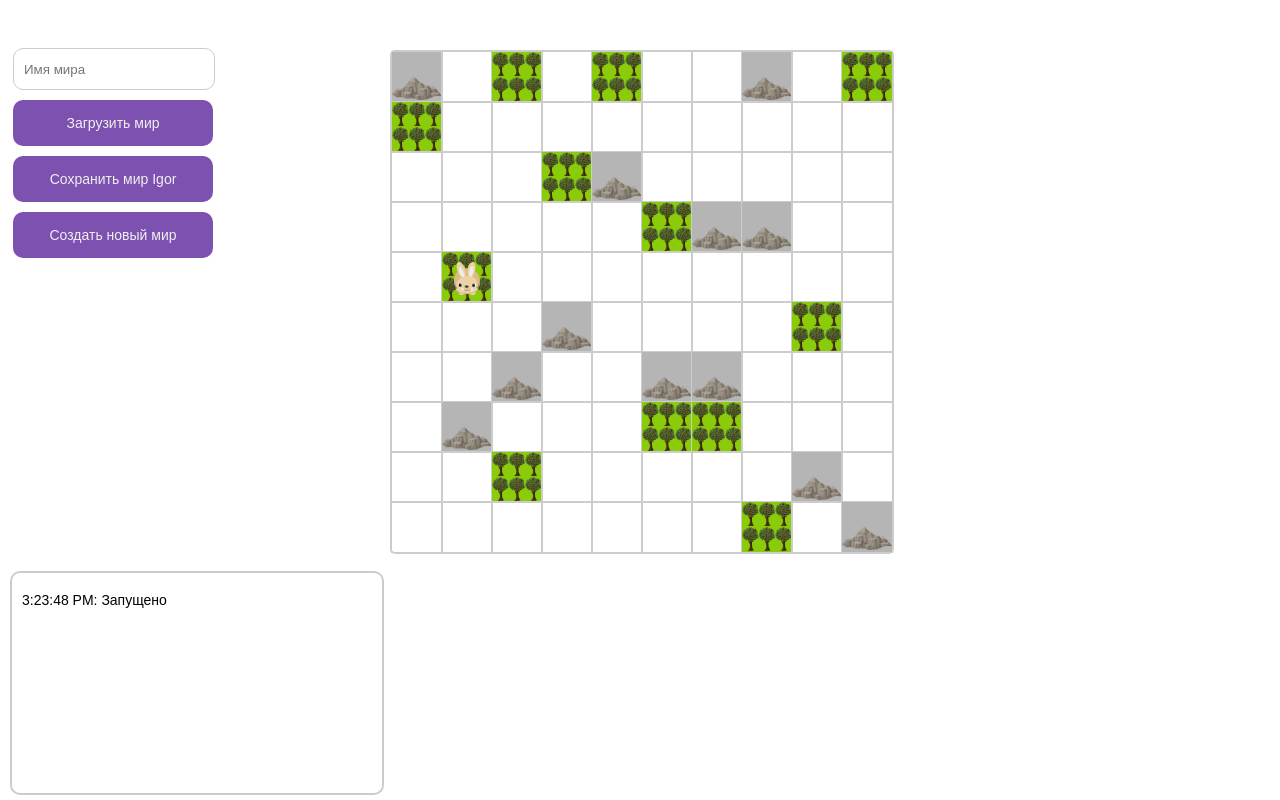
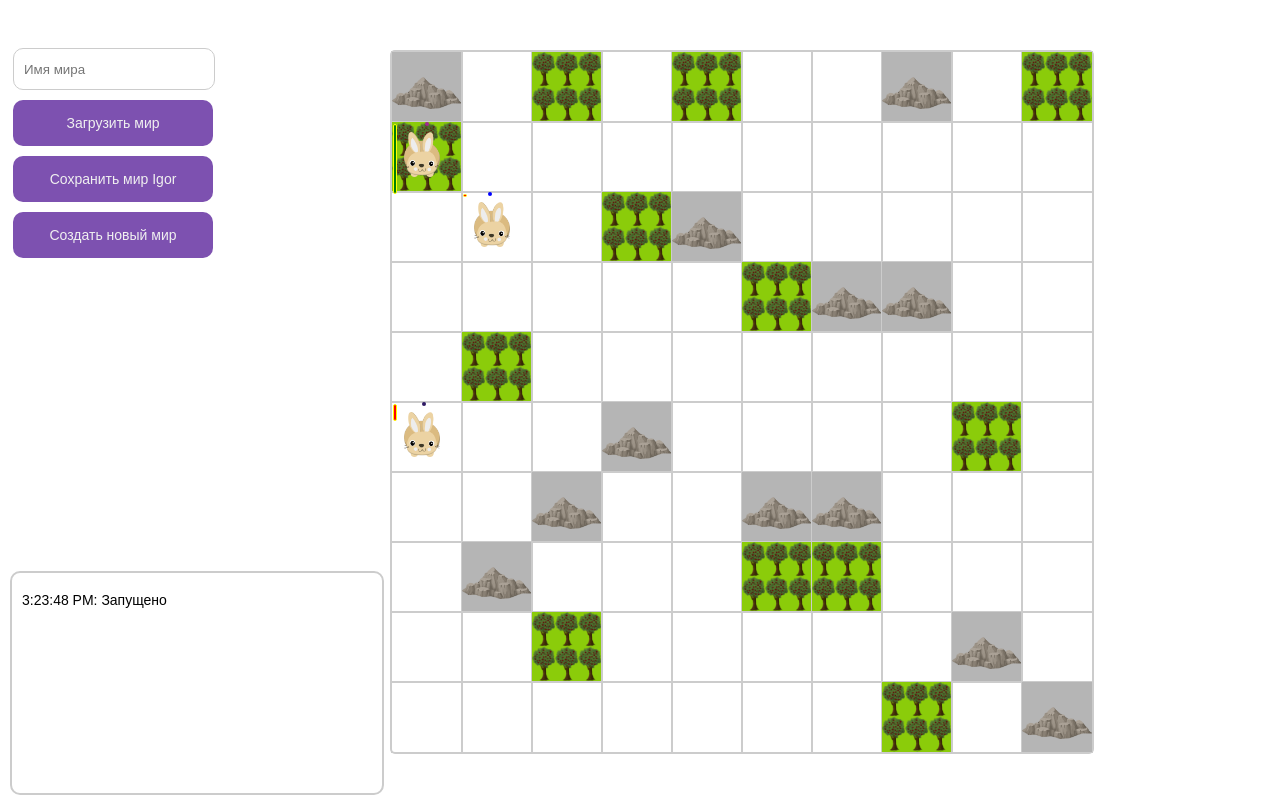
Before and after one commit to Igor3411/react-education-eco, a React (Create React App) app: page / in a window 1280 px wide. Built offline with nearby package versions, Linux system fonts and the light colour scheme.

Commit message:
Несколько животных, пища, поиск пищи, смерть

```diff
--- a/src/actions/animals/go.js
+++ b/src/actions/animals/go.js
@@ -5,36 +5,32 @@ export default function go(name, place, goto) {
     return dispatch => {
         switch (goto) {
             case "top":
-                if (name === 'Rabbit') {
                 dispatch({
                     type: GO_RABBIT,
                     goto: [place[0] - 1, place[1]],
+                    name: name
                 });
-                }
                 break;
             case "bottom":
-                if (name === 'Rabbit') {
                 dispatch({
                     type: GO_RABBIT,
                     goto: [place[0] + 1, place[1]],
+                    name: name
                 });
-                }
                 break;
             case "left":
-                if (name === 'Rabbit') {
                 dispatch({
                     type: GO_RABBIT,
                     goto: [place[0], place[1] - 1],
+                    name: name
                 });
-                }
                 break;
             case "right":
-                if (name === 'Rabbit') {
                 dispatch({
                     type: GO_RABBIT,
                     goto: [place[0], place[1] + 1],
+                    name: name
                 });
-                }
                 break;
             default:
                 break;
--- a/src/components/animals/Rabbit.js
+++ b/src/components/animals/Rabbit.js
@@ -25,54 +25,53 @@ class Rabbit extends React.Component {
     getRandomInRange(min, max) {
         return Math.floor(Math.random() * (max - min + 1)) + min;
     }
-    mind() {
+    walk() {
         const places = this.props.places;
         const place = this.props.map.place.name
 
         const go = this.props.go
-        // let to = this.getRandomInRange(1, 8)
-        let to = Math.floor(Math.random() * (8 - 1 + 1)) + 1;
+        let to = this.getRandomInRange(1, 8)
         switch (to) {
-            case 1 || 5:
-                if (places.top !== undefined) {
+            case 1:
+                if (places.top) {
                     if (places.top[0] !== 1) {
 
                         this.hunger();
-                        go('Rabbit', place, "top");
+                        go(this.props.nameAnimal, place, "top");
                     }
                 } else {
-                    this.mind();
+                    this.walk();
                 }
                 break;
-            case 2 || 6:
-                if (places.right !== undefined) {
+            case 2:
+                if (places.right) {
                     if (places.right[0] !== 1) {
 
                         this.hunger();
-                        go('Rabbit', place, "right");
+                        go(this.props.nameAnimal, place, "right");
                     }
                 } else {
-                    this.mind();
+                    this.walk();
                 }
                 break;
-            case 3 || 7:
-                if (places.bottom !== undefined) {
+            case 3:
+                if (places.bottom) {
                     if (places.bottom[0] !== 1) {
                         this.hunger();
-                        go('Rabbit', place, "bottom");
+                        go(this.props.nameAnimal, place, "bottom");
                     }
                 } else {
-                    this.mind();
+                    this.walk();
                 }
                 break;
-            case 4 || 8:
-                if (places.left !== undefined) {
+            case 4:
+                if (places.left) {
                     if (places.left[0] !== 1) {
                         this.hunger();
-                        go('Rabbit', place, "left");
+                        go(this.props.nameAnimal, place, "left");
                     }
                 } else {
-                    this.mind();
+                    this.walk();
                 }
                 break;
             default:
@@ -82,22 +81,51 @@ class Rabbit extends React.Component {
     }
     step = () => {
         const places = this.props.places;
-        if (places.center[1] === 0) {
-            this.mind();
-        } else {
-            if (this.state.satiety !== 5) {
-                this.eat();
-            } else {
-                this.mind();
+        const place = this.props.map.place.name
+        const go = this.props.go
+        if (this.state.satiety > -5) {
+            if (places.center[1] === 0) {
+                if (this.state.satiety <= 0) {
+                    console.log("Голод", places)
+                    if (places.top[1] === 1) {
+                        go(this.props.nameAnimal, place, "top");
+                    } else {
+                        if (places.bottom[1] === 1) {
+                            go(this.props.nameAnimal, place, "bottom");
+                        } else {
+                            if (places.left[1] === 1) {
+                                go(this.props.nameAnimal, place, "left");
+                            } else {
+                                if (places.right[1] === 1) {
+                                    go(this.props.nameAnimal, place, "right");
+                                } else {
+                                    this.walk();
+                                }
+                            }
+                        }
+
+                    }
+                } else {
+                    this.walk();
+                }
             }
+            else {
+                if (this.state.satiety !== 5) {
+                    this.eat();
+                } else {
+                    this.walk();
+                }
+            }
+
         }
+
         this.tickplus();
     }
     componentDidUpdate() {
-        setTimeout(() => {this.step()}, 1000)
+        setTimeout(() => {this.step()}, 500)
     }
     componentDidMount() {
-        setTimeout(() => {this.step()}, 1000)
+        setTimeout(() => {this.step()}, 500)
     }
     shouldComponentUpdate(nextProps, nextState) {
         if (this.state.tick !== nextState.tick) {
@@ -108,14 +136,18 @@ class Rabbit extends React.Component {
     }
     render() {
         const place = {
+            transform: [{scale: 1}],
             gridRow: (this.props.map.place.name[0] + 1),
-            gridColumn: (this.props.map.place.name[1] + 1)
+            gridColumn: (this.props.map.place.name[1] + 1),
         }
-        // console.log(this.props);
-        console.log(this.state.satiety);
-        const classAnimal = "rabbit satiety" + this.state.satiety
+        const satiety = this.state.satiety <= 0 ? 0 : this.state.satiety
+        const eat = {
+            height: 19 * satiety + 2 + "%",
+        }
+        const classAnimal = "rabbit e" + satiety + " death" + this.state.satiety + " " + this.props.nameAnimal
         return (
             <div className={classAnimal} style={place}>
+                <div className="eat" style={eat}></div>
             </div>
         )
     }
--- a/src/components/animals/index.js
+++ b/src/components/animals/index.js
@@ -2,6 +2,8 @@ import React from 'react'
 import {connect} from 'react-redux'
 import Rabbit from './Rabbit.js'
 import go from '../../actions/animals/go'
+
+
 
 const slice = (world, animal) => {
     let y = animal.place.name[0];
@@ -15,32 +17,41 @@ const slice = (world, animal) => {
     // })
     return ({
         center: world.world.map[y][x],
-        top: world.world.map[y - 1] ? world.world.map[y - 1][x] : undefined,
-        right: world.world.map[y][x + 1],
-        bottom: world.world.map[y + 1] ? world.world.map[y + 1][x] : undefined,
-        left: world.world.map[y][x - 1],
+        top: world.world.map[y - 1] ? world.world.map[y - 1][x] : NaN,
+        right: world.world.map[y][x + 1] ? world.world.map[y][x + 1] : NaN,
+        bottom: world.world.map[y + 1] ? world.world.map[y + 1][x] : NaN,
+        left: world.world.map[y][x - 1] ? world.world.map[y][x - 1] : NaN,
     })
 }
 
 class AnimalsContainer extends React.Component {
+
     render() {
+        const items = [
+            "rabbit_1",
+            "rabbit_2",
+            "rabbit_3",
+        ]
         const {animals, go, world} = this.props
         return (
             <div className="animals">
                 <Rabbit
-                    places={slice(world, animals.rabbit.information)}
+                    places={slice(world, animals.rabbit_1.information)}
                     go={go}
-                    map={animals.rabbit.information}
+                    map={animals.rabbit_1.information}
+                    nameAnimal={items[0]}
                 />
                 <Rabbit
-                    places={slice(world, animals.rabbit.information)}
+                    places={slice(world, animals.rabbit_2.information)}
                     go={go}
-                    map={animals.rabbit.information}
+                    map={animals.rabbit_2.information}
+                    nameAnimal={items[1]}
                 />
                 <Rabbit
-                    places={slice(world, animals.rabbit.information)}
+                    places={slice(world, animals.rabbit_3.information)}
                     go={go}
-                    map={animals.rabbit.information}
+                    map={animals.rabbit_3.information}
+                    nameAnimal={items[2]}
                 />
             </div>
         )
--- a/src/reducers/animals.js
+++ b/src/reducers/animals.js
@@ -1,10 +1,24 @@
 import {GO_RABBIT} from '../const/const'
 
 const initialState = {
-    rabbit: {
+    rabbit_1: {
         information: {
             place: {
                 name: [2, 0]
+            }
+        }
+    },
+    rabbit_2: {
+        information: {
+            place: {
+                name: [3, 0]
+            }
+        }
+    },
+    rabbit_3: {
+        information: {
+            place: {
+                name: [4, 0]
             }
         }
     }
@@ -17,7 +31,7 @@ export default function animalsReducer(state = initialState, action) {
     switch (action.type) {
         case GO_RABBIT:
             return {
-                ...state, rabbit: {
+                ...state, [action.name]: {
                     information: {
                         ...state.information, place: {
                             name: action.goto
--- a/src/styles/app.css
+++ b/src/styles/app.css
@@ -44,8 +44,8 @@
     line-height: 7px;
 }
 .window{
-    width: 500px;
-    height: 500px;
+    width: 700px;
+    height: 700px;
     border: 2px solid #cccccc;
     border-radius: 5px;
     position: fixed;
@@ -73,8 +73,8 @@
 }
 
 .animals{
-    width: 500px;
-    height: 500px;
+    width: 700px;
+    height: 700px;
     border-radius: 5px;
     position: fixed;
     top: 50px;
@@ -89,129 +89,54 @@
     background: url(../image//small-cute-bunny-1-by-talekids.png) no-repeat;
     background-size: 52%;
     background-position: 14px 12px;
+    -webkit-transition: top 1s ease-out 0.5s;
+    -moz-transition: top 1s ease-out 0.5s;
+    -o-transition: top 1s ease-out 0.5s;
+    transition: top 1s ease-out 0.5s;
+    position: relative;
+
 }
 
-.animals div.place1{
-    grid-column: 1;
-    grid-row: 1;
+.animals div .eat{
+    width: 2px;
+    background: green;
+    border: 1px solid yellow;
+    border-radius: 2px;
+    position: relative;
+    left: 3px;
+    top: 4px;
+}
+.animals div.e0 .eat, .animals div.e1 .eat{
+    background: red;
 }
 
-.animals div.place2{
-    grid-column: 2;
-    grid-row: 1;
+.animals div.death-5{
+    background: url(../image/kisspng-portable-network-graphics-image-computer-file-clip-a-anime-amp-manga-amp-quot-thread-133238-9-5b7b502ed5d630.1002451815348081108759.jpg) no-repeat;
+    background-size: 106%;
+    background-position: 3px 8px;
 }
 
-.animals div.place3{
-    grid-column: 3;
-    grid-row: 1;
+.animals div:after{
+    content: "";
+    display: block;
+    position: absolute;
+    width: 4px;
+    height: 4px;
+    top: 2px;
+    border-radius: 50%;
 }
 
-.animals div.place4{
-    grid-column: 4;
-    grid-row: 1;
+.rabbit_1:after{
+    background: blue;
+    left: 40%;
 }
 
-.animals div.place5{
-    grid-column: 5;
-    grid-row: 1;
+.rabbit_2:after{
+    background: rgb(47, 25, 100);
+    left: 45%;
 }
 
-.animals div.place6{
-    grid-column: 1;
-    grid-row: 2;
+.rabbit_3:after{
+    background: rgb(163, 40, 147);
+    left: 50%;
 }
-
-.animals div.place7{
-    grid-column: 2;
-    grid-row: 2;
-}
-
-.animals div.place8{
-    grid-column: 3;
-    grid-row: 2;
-}
-
-.animals div.place9{
-    grid-column: 4;
-    grid-row: 2;
-}
-
-.animals div.place10{
-    grid-column: 5;
-    grid-row: 2;
-}
-
-.animals div.place11{
-    grid-column: 1;
-    grid-row: 3;
-}
-
-.animals div.place12{
-    grid-column: 2;
-    grid-row: 3;
-}
-
-.animals div.place13{
-    grid-column: 3;
-    grid-row: 3;
-}
-
-.animals div.place14{
-    grid-column: 4;
-    grid-row: 3;
-}
-
-.animals div.place15{
-    grid-column: 5;
-    grid-row: 3;
-}
-
-.animals div.place16{
-    grid-column: 1;
-    grid-row: 4;
-}
-
-.animals div.place17{
-    grid-column: 2;
-    grid-row: 4;
-}
-
-.animals div.place18{
-    grid-column: 3;
-    grid-row: 4;
-}
-
-.animals div.place19{
-    grid-column: 4;
-    grid-row: 4;
-}
-
-.animals div.place20{
-    grid-column: 5;
-    grid-row: 4;
-}
-
-.animals div.place21{
-    grid-column: 1;
-    grid-row: 5;
-}
-
-.animals div.place22{
-    grid-column: 2;
-    grid-row: 5;
-}
-
-.animals div.place23{
-    grid-column: 3;
-    grid-row: 5;
-}
-
-.animals div.place24{
-    grid-column: 4;
-    grid-row: 5;
-}
-
-.animals div.place25{
-    grid-column: 5;
-    grid-row: 5;
-}
```
Also changed, not shown: src/image/kisspng-portable-network-graphics-image-computer-file-clip-a-anime-amp-manga-amp-quot-thread-133238-9-5b7b502ed5d630.1002451815348081108759.jpg (added). Lines whose indentation alone changed are shown as unchanged.
